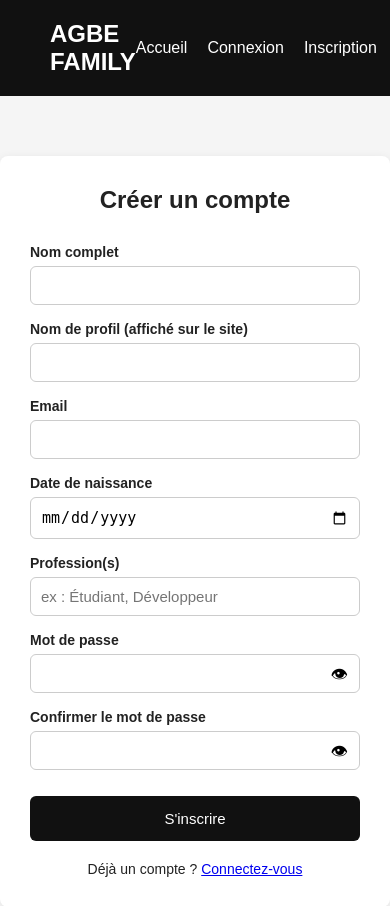
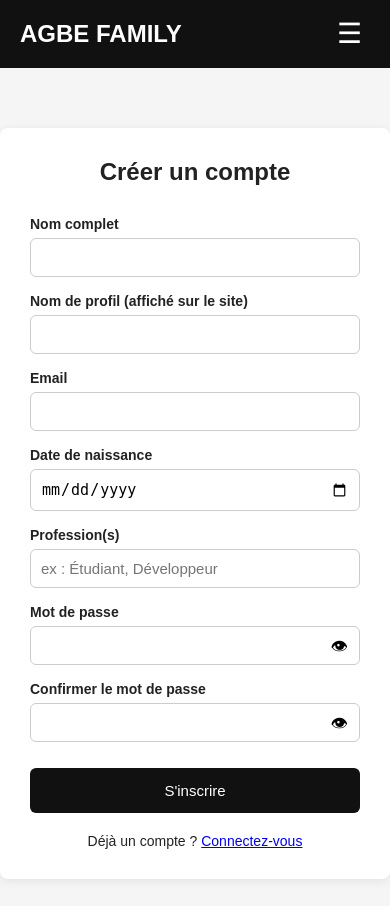
Before and after one commit to Delkatonne/agbe-familia-connect, a Flask app: page /inscription in a window 390 px wide. Shown: the top 906 px of the page. Run offline with Flask 3, Linux system fonts and the light colour scheme.

Commit message:
ajout du menu hamburger pour version téléphone

```diff
--- a/static/css/style.css
+++ b/static/css/style.css
@@ -37,6 +37,45 @@ nav {
 nav a {
     color: white;
     text-decoration: none;
+}
+
+.bouton-menu {
+    display: none;
+    background: none;
+    border: none;
+    color: white;
+    font-size: 28px;
+    cursor: pointer;
+    line-height: 1;
+    padding: 4px 8px;
+}
+
+@media (max-width: 860px) {
+    header {
+        flex-wrap: wrap;
+        padding: 16px 20px;
+    }
+
+    .bouton-menu {
+        display: block;
+    }
+
+    nav {
+        display: none;
+        width: 100%;
+        flex-direction: column;
+        gap: 0;
+        margin-top: 16px;
+    }
+
+    nav.nav-ouverte {
+        display: flex;
+    }
+
+    nav a {
+        padding: 14px 4px;
+        border-top: 1px solid rgba(255, 255, 255, 0.15);
+    }
 }
 
 nav a:hover {
--- a/static/js/main.js
+++ b/static/js/main.js
@@ -14,3 +14,29 @@ function basculerVisibiliteMotDePasse(champId, bouton) {
         bouton.setAttribute("aria-label", "Afficher le mot de passe");
     }
 }
+
+function basculerMenu() {
+    const nav = document.getElementById("nav-principale");
+    const bouton = document.getElementById("bouton-menu");
+    if (!nav || !bouton) return;
+
+    const estOuvert = nav.classList.toggle("nav-ouverte");
+    bouton.setAttribute("aria-expanded", estOuvert ? "true" : "false");
+    bouton.textContent = estOuvert ? "✕" : "☰";
+}
+
+// Referme le menu automatiquement si on clique sur un lien (mobile)
+document.addEventListener("DOMContentLoaded", function () {
+    const nav = document.getElementById("nav-principale");
+    if (!nav) return;
+    nav.querySelectorAll("a").forEach(function (lien) {
+        lien.addEventListener("click", function () {
+            nav.classList.remove("nav-ouverte");
+            const bouton = document.getElementById("bouton-menu");
+            if (bouton) {
+                bouton.setAttribute("aria-expanded", "false");
+                bouton.textContent = "☰";
+            }
+        });
+    });
+});
--- a/templates/base.html
+++ b/templates/base.html
@@ -11,7 +11,9 @@
     <header>
         <h1><a href="{{ url_for('main.accueil') }}">AGBE FAMILY</a></h1>
 
-        <nav>
+        <button id="bouton-menu" class="bouton-menu" onclick="basculerMenu()" aria-label="Ouvrir le menu" aria-expanded="false">☰</button>
+
+        <nav id="nav-principale">
             <a href="{{ url_for('main.accueil') }}">Accueil</a>
             {% if current_user.is_authenticated %}
                 <a href="{{ url_for('main.famille') }}">La famille</a>
```
